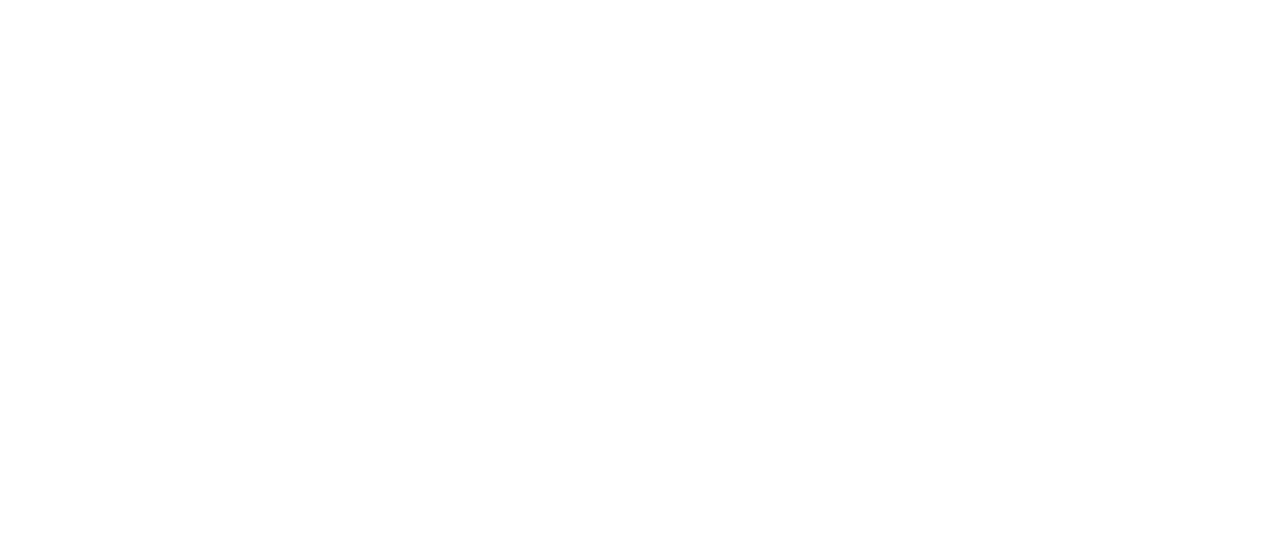
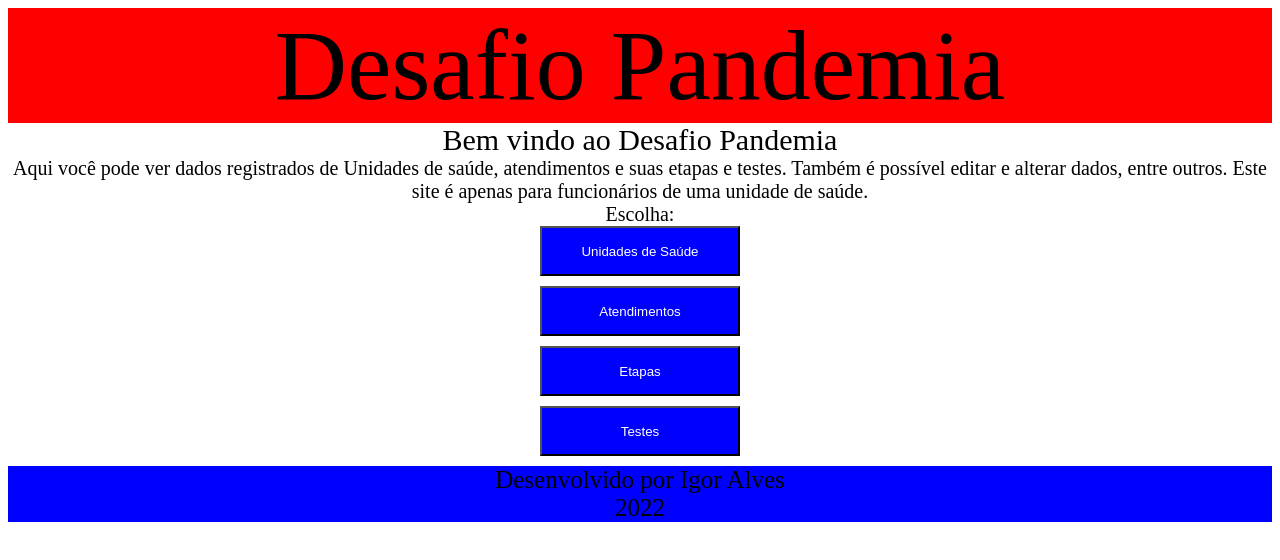
Before and after one commit to igoralved/DesafioPandemiaFront, a plain HTML site: page index.html in a window 1280 px wide. Drawn offline with Linux system fonts and the light colour scheme.

Commit message:
fazendo a tela principal do front-end

```diff
--- /dev/null
+++ b/css/index.css
@@ -0,0 +1,104 @@
+.head{
+
+}
+
+.body{
+
+}
+
+.header{
+    width: 100%;
+    height: 100%;
+    background-color: red;
+    font-size: 100px;
+    text-align: center;
+}
+
+.title{
+
+}
+
+.main{
+    width: 100%;
+    height: 100%;
+    background-color: white;
+}
+
+.greetings{
+    font-size: 30px;
+    text-align: center;
+}
+
+.description{
+    font-size: 20px;
+    text-align: center;
+}
+
+.mainMenu{
+    font-size: 20px;
+    text-align: center;
+    display: flex;
+    flex-direction: column;
+    justify-content: space-between;
+    align-items: center;
+}
+
+.botaoU{
+    margin-bottom: 10px;
+    width: 200px;
+    height: 50px;
+    background-color: blue;
+    color:white;
+}
+
+.botaoU:hover{
+    color: red;
+    cursor:pointer;
+}
+
+.botaoA{
+    margin-bottom: 10px;
+    width: 200px;
+    height: 50px;
+    background-color: blue;
+    color:white;
+}
+
+.botaoA:hover{
+    color: red;
+    cursor:pointer;
+}
+
+.botaoE{
+    margin-bottom: 10px;
+    width: 200px;
+    height: 50px;
+    background-color: blue;
+    color:white;
+}
+
+.botaoE:hover{
+    color: red;
+    cursor:pointer;
+}
+
+.botaoT{
+    margin-bottom: 10px;
+    width: 200px;
+    height: 50px;
+    background-color: blue;
+    color:white;
+}
+
+.botaoT:hover{
+    color: red;
+    cursor:pointer;
+}
+
+.footer{
+    width: 100%;
+    height: 100%;
+    background-color: blue;
+    font-size: 25px;
+    text-align: center;
+}
--- a/index.html
+++ b/index.html
@@ -1,17 +1,33 @@
 <!doctype html>
 <html lang="pt-br">
-    <head>
+    <head class="head">
+        <meta charset="utf-8">
+        <title>Desafio pandemia</title>
+        <link rel="stylesheet" href="./css/index.css">
+    </head>
+    <body class="body">
+        <header class="header">
+            <div class="title">Desafio Pandemia</div>
+        </header>
+        <main class="main">
+            <div class="greetings">Bem vindo ao Desafio Pandemia</div>
+            <div class="description">
+                Aqui você pode ver dados registrados de Unidades de saúde, atendimentos e suas etapas e testes.
+                Também é possível editar e alterar dados, entre outros. Este site é apenas para funcionários de uma unidade de saúde.
 
-    </head>
-    <body>
-        <header>
-
-        </header>
-        <main>
-
+            </div>
+            <div class="mainMenu">
+                <div>Escolha:</div>
+                <button class="botaoU">Unidades de Saúde</button>
+                <button class="botaoA">Atendimentos</button>
+                <button class="botaoE">Etapas</button>
+                <button class="botaoT">Testes</button>
+            </div>
         </main>
-        <footer>
-
+        <footer class="footer">
+            <div>Desenvolvido por Igor Alves</div>
+            <div>2022</div>
         </footer>
+        <script type="module" src="./js/index.js"></script>
     </body>
 </html>
--- /dev/null
+++ b/js/index.js
@@ -0,0 +1,2 @@
+
+const botaoU = document.querySelector(".botaoU");
```
